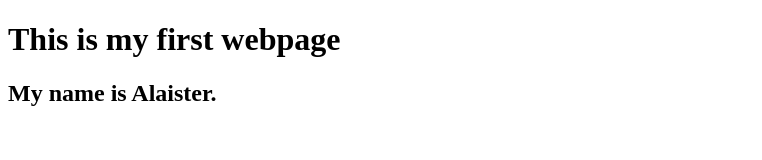
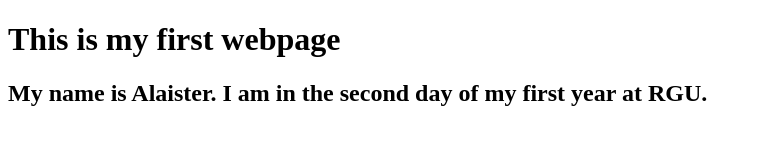
Before and after one commit to Alsim05/MyFirstProject, a plain HTML site: page index.html in a window 1280 px wide. Shown: the whole page, without its empty margins (0-762 px from the left). Drawn offline with Linux system fonts and the light colour scheme.

Commit message:
I have added some more text to index.html

```diff
--- a/index.html
+++ b/index.html
@@ -6,6 +6,6 @@
 </head>
 <body>
 <h1>This is my first webpage</h1>
-<h2>My name is Alaister.</h2>
+<h2>My name is Alaister. I am in the second day of my first year at RGU.</h2>
 </body>
 </html>
```
